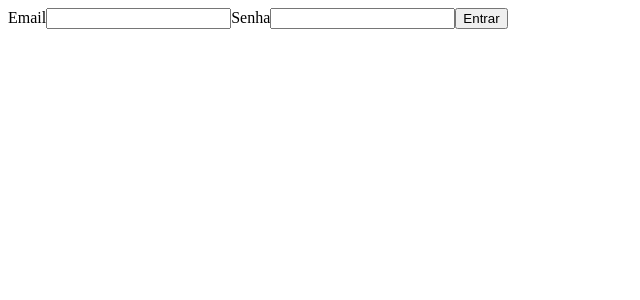
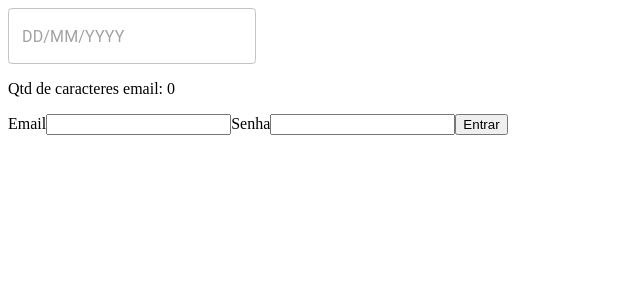
Before and after one commit to talitafsantos/aulas-react-typescript, a React (Create React App) app: page /entrar in a window 1280 px wide. Shown: the top 300 px of the page, without its empty margins (0-640 px from the left). Built offline with nearby package versions, Linux system fonts and the light colour scheme.

Commit message:
feat: Criando componentes customizados

```diff
--- a/src/app/App.tsx
+++ b/src/app/App.tsx
@@ -1,8 +1,30 @@
+import { ReactNode } from "react";
 import { Routes } from "./routes";
+import { DatePicker, LocalizationProvider } from "@mui/x-date-pickers"
+import { AdapterDayjs} from "@mui/x-date-pickers/AdapterDayjs"
+import "dayjs/locale/pt-br"
+
+
+interface ICustomLocalizationProps {
+  children: ReactNode;
+}
+
+export const CustomLocalization:React.FC<ICustomLocalizationProps> = ({children}) => {
+  return (
+    <LocalizationProvider dateAdapter={AdapterDayjs} adapterLocale="pt-br">{children}</LocalizationProvider>
+  );
+};
+
 
 
 export const App = () => {
   return (
-    <Routes />
+
+    <div className="App">
+      <CustomLocalization>
+        <DatePicker />
+      </CustomLocalization>
+      <Routes />
+    </div>
   );
 }
--- a/src/app/pages/login/Login.tsx
+++ b/src/app/pages/login/Login.tsx
@@ -1,6 +1,7 @@
 //import { useNavigate } from "react-router-dom"
 
-import { useState } from "react"
+import { useCallback, useMemo, useRef, useState } from "react"
+import { InputLogin } from "./components/InputLogin";
 
 
 export const Login = () => {
@@ -10,31 +11,47 @@ export const Login = () => {
     //     navigate('/pagina-inicial');
     // }
 
+    //const inputPasswordRef = useRef<HTMLInputElement>(null);
+
     const [email, setEmail] = useState('');
     const [senha, setSenha] = useState('');
 
-    const handleEntrar = () => {
+    const emailLength = useMemo(() => {
+        return email.length*1000;
+    }, [email.length]);
+
+    const handleEntrar = useCallback (() => {
         console.log(email);
         console.log(senha);
-
-    }
+    }, [email, senha]);
 
     return (
-        <div>
-          <form>
-            <label>
-                <span>Email</span>
-                <input value={email} onChange={e => setEmail(e.target.value)}/>
-            </label>
+    <div>
+        <form>
 
-            <label>
+            <p>Qtd de caracteres email: {emailLength}</p>
+
+            <InputLogin
+                label="Email"
+                value={email}
+                onChange={newValue => setEmail(newValue)}
+                //onPressEnter={() => inputPasswordRef.current?.focus()}
+            />
+
+            <InputLogin
+                type="password"
+                label="Senha"
+                value={senha}
+                onChange={newValue => setSenha(newValue)}
+            />
+
+            {/* <label>
                 <span>Senha</span>
-                <input type="password" value={senha} onChange={e => setSenha(e.target.value)}/>
-            </label>
-            <button type="button" onClick={handleEntrar}>
-                Entrar
-            </button>
-          </form>
-        </div>
+                <input type="password" value={senha} onChange={e => setSenha(e.target.value)} ref={inputPasswordRef}/>
+            </label> */}
+
+                <button type="button" onClick={handleEntrar}>Entrar</button>
+        </form>
+    </div>
     )
 }
--- /dev/null
+++ b/src/app/pages/login/components/InputLogin.tsx
@@ -0,0 +1,24 @@
+
+interface IInputLoginProps {
+    type?: string;
+    label: string;
+    value: string;
+
+    onChange: (newValue: string) => void;
+    onPressEnter?: () => void;
+}
+
+
+export const InputLogin: React.FC<IInputLoginProps> = (props) => {
+    return (
+        <label>
+            <span>{props.label}</span>
+            <input
+                type={props.type}
+                value={props.value}
+                onChange={e => props.onChange(e.target.value)}
+                onKeyDown={e => e.key === "Enter" ? props.onPressEnter && props.onPressEnter(): undefined}
+                />
+        </label>
+    );
+}
```
Also changed, not shown: package.json (+7 -0 lines), 1 other file (tests, documents, lock files or other folders).
